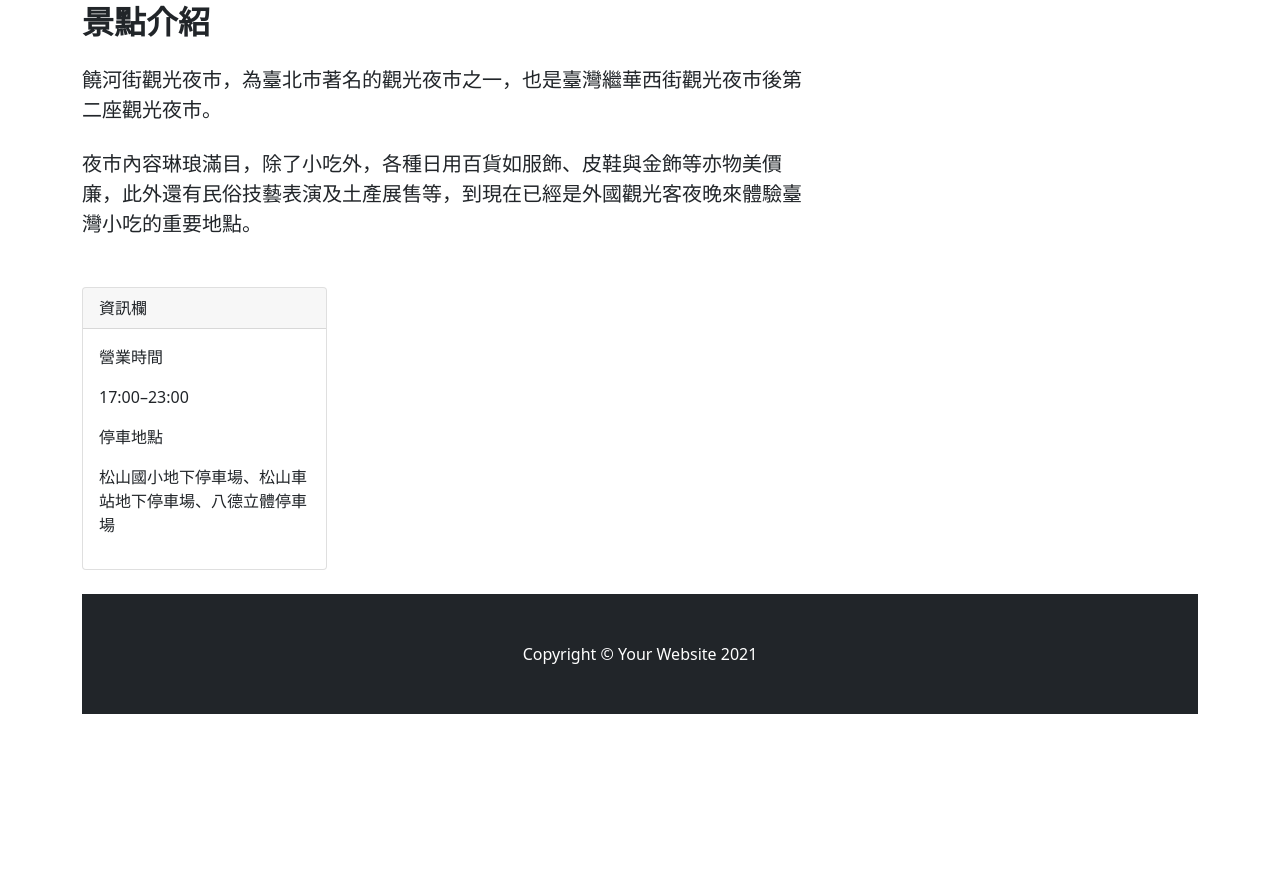
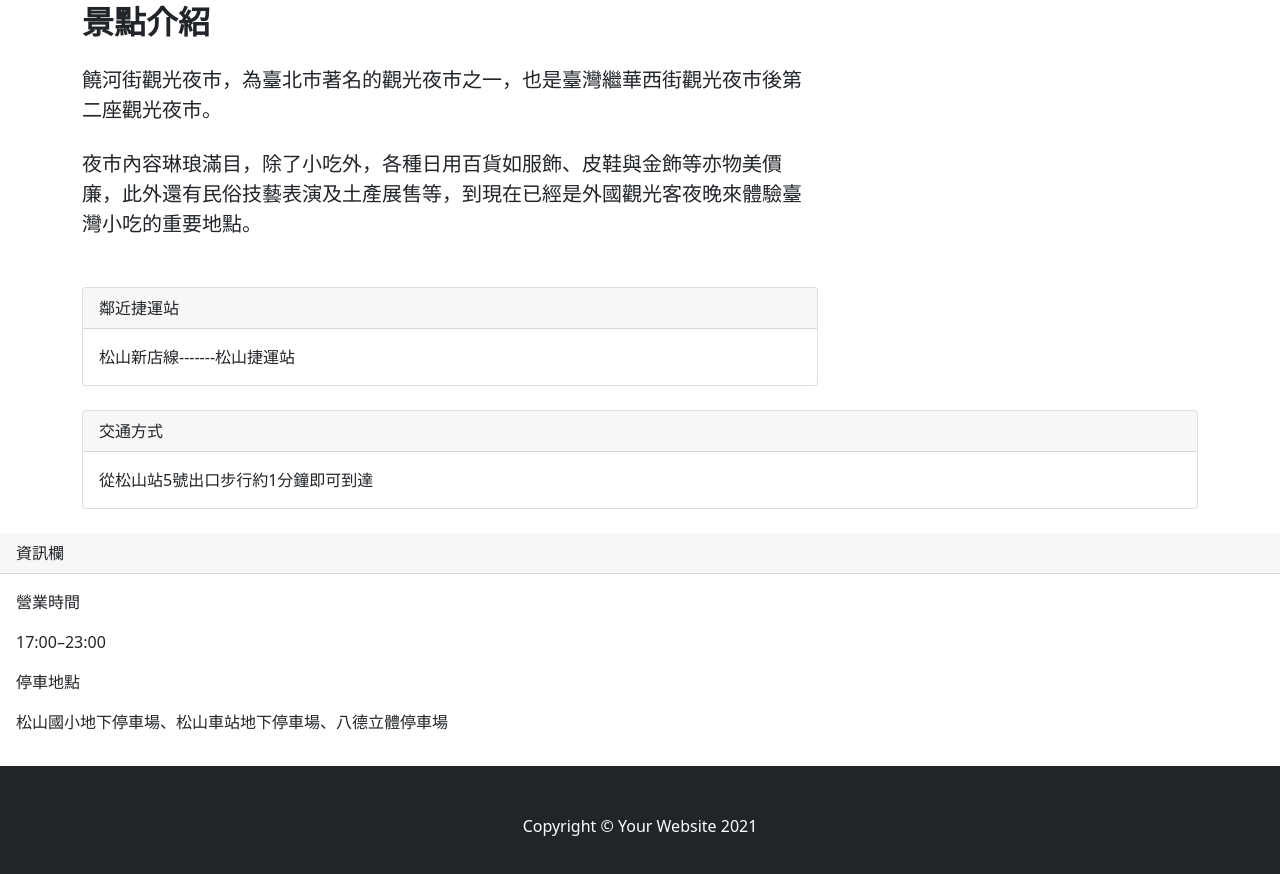
Before and after one commit to kuopoting/k28, a plain HTML site: page index.html in a window 1280 px wide. Shown: the part 801-1675 px from the top of the page. Before the commit the page ends 1515 px from the top, so only its background shows below. Drawn offline with nearby package versions, Linux system fonts and the light colour scheme.

Commit message:
Update index.html

```diff
--- a/index.html
+++ b/index.html
@@ -52,10 +52,25 @@
                             <p class="fs-5 mb-4">夜市內容琳琅滿目，除了小吃外，各種日用百貨如服飾、皮鞋與金飾等亦物美價廉，此外還有民俗技藝表演及土產展售等，到現在已經是外國觀光客夜晚來體驗臺灣小吃的重要地點。</p>
                         </section>
                     </article>
-<!-- Side widgets-->
-<div class="col-lg-4">
-<!-- Side widget-->
+ <!-- 鄰近捷運站-->
 <div class="card mb-4">
+<div class="card-header">鄰近捷運站</div>
+<div class="card-body">
+松山新店線-------松山捷運站 </div>
+                            </div>
+                        </div>
+                    </div>
+                    <!-- 交通方式-->
+                    <div class="card mb-4">
+                        <div class="card-header">交通方式</div>
+                        <div class="card-body">
+                          從松山站5號出口步行約1分鐘即可到達
+                                </div>
+                                    </ul>
+                                </div>
+                            </div>
+                        </div>
+                    </div>
 <div class="card-header">資訊欄</div>
 <div class="card-body">
 <p>營業時間</p>
```
